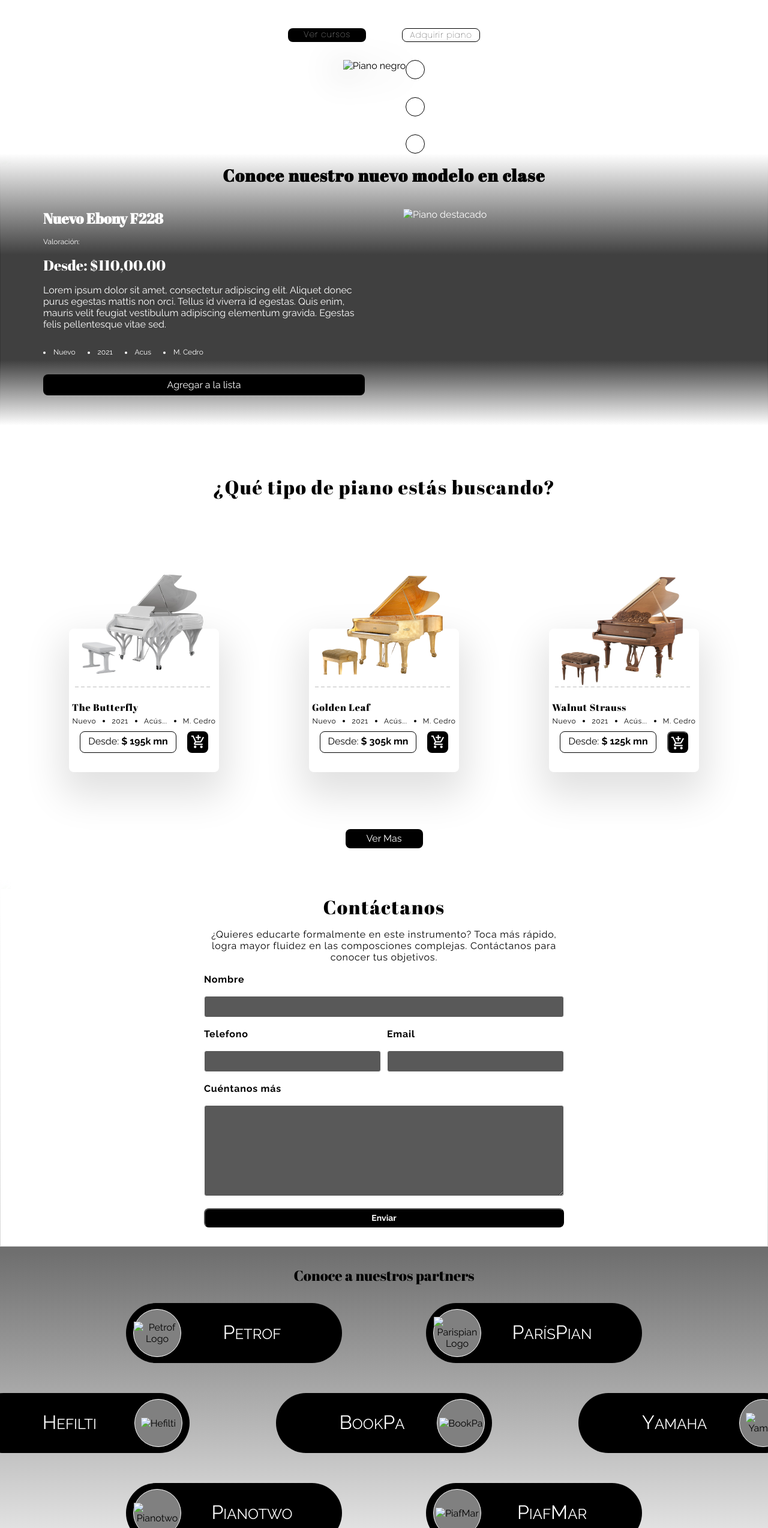
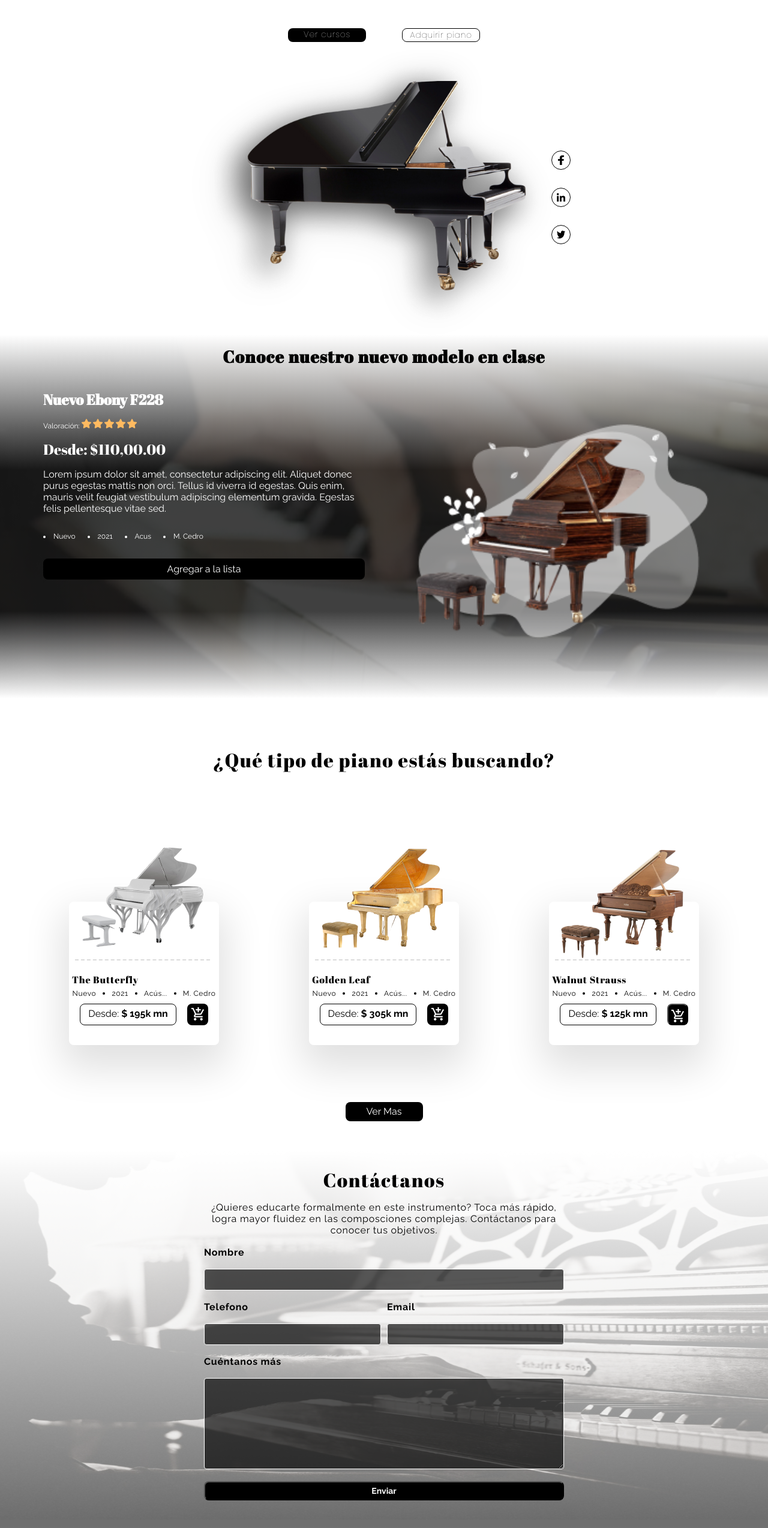
Before and after one commit to AdrianMedellinG/InstitutoPazioli, a plain HTML site: page index.html in a window 1280 px wide. Shown: the part 233-2780 px from the top of the page at 60% size. Drawn offline with nearby package versions, Linux system fonts and the light colour scheme; files that its build step writes are made by us from their sources; the site is published under a folder, as on GitHub Pages, so addresses that start at the root find nothing.

Commit message:
Cambios minimos

```diff
--- a/index.html
+++ b/index.html
@@ -46,12 +46,12 @@
             </div>
             <div class="imagen-redes">
                 <div>
-                    <img src="/assets/imagenes/piano_banner.png" class="imagen-banner" alt="Piano negro">
+                    <img src="assets/imagenes/piano_banner.png" class="imagen-banner" alt="Piano negro">
                 </div>
                 <div class="redes-sociales">
-                    <div class="logo-redes"><img src="/assets/imagenes/facebook.png" alt=""></div>
-                    <div class="logo-redes"><img src="/assets/imagenes/Linkedin.png" alt=""></div>
-                    <div class="logo-redes"><img src="/assets/imagenes/twiteer.png" alt=""></div>
+                    <div class="logo-redes"><img src="assets/imagenes/facebook.png" alt=""></div>
+                    <div class="logo-redes"><img src="assets/imagenes/Linkedin.png" alt=""></div>
+                    <div class="logo-redes"><img src="assets/imagenes/twiteer.png" alt=""></div>
                 </div>
             </div>
             </div>
@@ -59,23 +59,23 @@
 
         <section class="producto-destacado">
             <div class="imagen-fondo">
-                <img src="/assets/imagenes/destacado_background.png" alt="">
+                <img src="assets/imagenes/destacado_background.png" alt="">
             </div>
 
             <h2>Conoce nuestro nuevo modelo en clase</h2>
             <div class="destacado-contenedor">
                 <div class="destacado-items imagen">
-                    <img class="destacado-img" src="/assets/imagenes/piano_destacado.png" alt="Piano destacado">
+                    <img class="destacado-img" src="assets/imagenes/piano_destacado.png" alt="Piano destacado">
                 </div>
                 <div class="destacado-items">
                     <h3 class="nombre-destacado">Nuevo Ebony F228</h3>
                     <p class="valoracion">Valoración:
                         <span class="estrellas">
-                            <img src="/assets/imagenes/estrella.png" alt="">
-                            <img src="/assets/imagenes/estrella.png" alt="">
-                            <img src="/assets/imagenes/estrella.png" alt="">
-                            <img src="/assets/imagenes/estrella.png" alt="">
-                            <img src="/assets/imagenes/estrella.png" alt="">
+                            <img src="assets/imagenes/estrella.png" alt="">
+                            <img src="assets/imagenes/estrella.png" alt="">
+                            <img src="assets/imagenes/estrella.png" alt="">
+                            <img src="assets/imagenes/estrella.png" alt="">
+                            <img src="assets/imagenes/estrella.png" alt="">
                         </span>
                     </p>
                     <p class="destacado-precio">Desde: $110,00.00</p>
@@ -118,9 +118,9 @@
                             <div class="producto-detalles">M. Cedro</div>
                         </div>
                         <div class="precios-carrito">
-                            <div class="producto-precio" " >Desde: <strong>$ 195k mn</strong></div>
-                    <div class=" img-carrito"><img src="assets/imagenes/cart_blanco.png" alt=""
-                                    class="producto-carrito"></div>
+                            <div class="producto-precio">Desde: <strong>$ 195k mn</strong></div>
+                    <div class=" img-carrito">
+                        <img src="assets/imagenes/cart_blanco.png" alt="" class="producto-carrito"></div>
                         </div>
                     </div>
                 </div>
@@ -142,9 +142,9 @@
                             <div class="producto-detalles">M. Cedro</div>
                         </div>
                         <div class="precios-carrito">
-                            <div class="producto-precio" " >Desde: <strong>$ 305k mn</strong></div>
-                    <div class=" img-carrito"><img src="assets/imagenes/cart_blanco.png" alt=""
-                                    class="producto-carrito"></div>
+                            <div class="producto-precio">Desde: <strong>$ 305k mn</strong></div>
+                    <div class=" img-carrito">
+                        <img src="assets/imagenes/cart_blanco.png" alt="" class="producto-carrito"></div>
                         </div>
                     </div>
                 </div>
@@ -166,9 +166,9 @@
                             <div class="producto-detalles">M. Cedro</div>
                         </div>
                         <div class="precios-carrito">
-                            <div class="producto-precio" " >Desde: <strong>$ 125k mn</strong></div>
-                    <button class=" img-carrito"><img src="assets/imagenes/cart_blanco.png" alt=""
-                                    class="producto-carrito"></button>
+                            <div class="producto-precio">Desde: <strong>$ 125k mn</strong></div>
+                    <button class=" img-carrito">
+                        <img src="assets/imagenes/cart_blanco.png" alt="" class="producto-carrito"></button>
                             </div>
                         </div>
                     </div>
@@ -182,7 +182,7 @@
 
         <section class="contactanos">
             <div class="contactanos-fondo">
-                <img src="/assets/imagenes/contactanos_background.png" alt="">
+                <img src="assets/imagenes/contactanos_background.png" alt="">
             </div>
             <div class="contenedor-contactanos">
                 <h2>Contáctanos</h2>
@@ -218,7 +218,7 @@
             <div class="socios-flex">
                 <div class="socio">
                     <div class="socio-logo">
-                        <img src="/assets/imagenes/Petrof.png" alt="Petrof Logo">
+                        <img src="assets/imagenes/Petrof.png" alt="Petrof Logo">
                     </div>
                     <div class="socio-nombre">
                         <div class="nombre">
@@ -228,7 +228,7 @@
                 </div>
                 <div class="socio lg">
                     <div class="socio-logo">
-                        <img src="/assets/imagenes/ParisPian.png" alt="Parispian Logo">
+                        <img src="assets/imagenes/ParisPian.png" alt="Parispian Logo">
                     </div>
                     <div class="socio-nombre">
                         <div class="nombre">
@@ -240,7 +240,7 @@
             <div class="socios-flex logo-derecha">
                 <div class="socio lg">
                     <div class="socio-logo">
-                        <img src="/assets/imagenes/Hefilti.png" alt="Hefilti">
+                        <img src="assets/imagenes/Hefilti.png" alt="Hefilti">
                     </div>
                     <div class="socio-nombre">
                         <div class="nombre">
@@ -250,7 +250,7 @@
                 </div>
                 <div class="socio">
                     <div class="socio-logo">
-                        <img src="/assets/imagenes/BookPa.png" alt="BookPa">
+                        <img src="assets/imagenes/BookPa.png" alt="BookPa">
                     </div>
                     <div class="socio-nombre">
                         <div class="nombre">
@@ -260,7 +260,7 @@
                 </div>
                 <div class="socio lg">
                     <div class="socio-logo logo-izq">
-                        <img src="/assets/imagenes/Yamaha.png" alt="Yamaha">
+                        <img src="assets/imagenes/Yamaha.png" alt="Yamaha">
                     </div>
                     <div class="socio-nombre">
                         <div class="nombre">
@@ -272,7 +272,7 @@
             <div class="socios-flex">
                 <div class="socio lg">
                     <div class="socio-logo">
-                        <img src="/assets/imagenes/Pianotwo.png" alt="Pianotwo">
+                        <img src="assets/imagenes/Pianotwo.png" alt="Pianotwo">
                     </div>
                     <div class="socio-nombre">
                         <div class="nombre">
@@ -282,7 +282,7 @@
                 </div>
                 <div class="socio">
                     <div class="socio-logo">
-                        <img src="/assets/imagenes/PiafMar.png" alt="PiafMar">
+                        <img src="assets/imagenes/PiafMar.png" alt="PiafMar">
                     </div>
                     <div class="socio-nombre">
                         <div class="nombre">
@@ -299,12 +299,12 @@
         <div class="footer-flex">
             <div class="footer-items">
                 <div class="logo-footer">
-                    <img src="/assets/imagenes/Logo_footer.png" alt="logo">
+                    <img src="assets/imagenes/Logo_footer.png" alt="logo">
                 </div>
                 <div class="redes-sociales">
-                    <div class="logo-redes"><img src="/assets/imagenes/facebook.png" alt=""></div>
-                    <div class="logo-redes"><img src="/assets/imagenes/Linkedin.png" alt=""></div>
-                    <div class="logo-redes"><img src="/assets/imagenes/twiteer.png" alt=""></div>
+                    <div class="logo-redes"><img src="assets/imagenes/facebook.png" alt=""></div>
+                    <div class="logo-redes"><img src="assets/imagenes/Linkedin.png" alt=""></div>
+                    <div class="logo-redes"><img src="assets/imagenes/twiteer.png" alt=""></div>
                 </div>
             </div>
 
@@ -329,7 +329,7 @@
                 <div class="copyright">© Pazioli 2021, todos los derechos reservados.</div>
             </div>
         </div>
-        <div class="devkoore"><img src="/assets/imagenes/PoweredBy.png" alt=""></div>
+        <div class="devkoore"><img src="assets/imagenes/PoweredBy.png" alt=""></div>
     </footer>
 </body>
 
```
